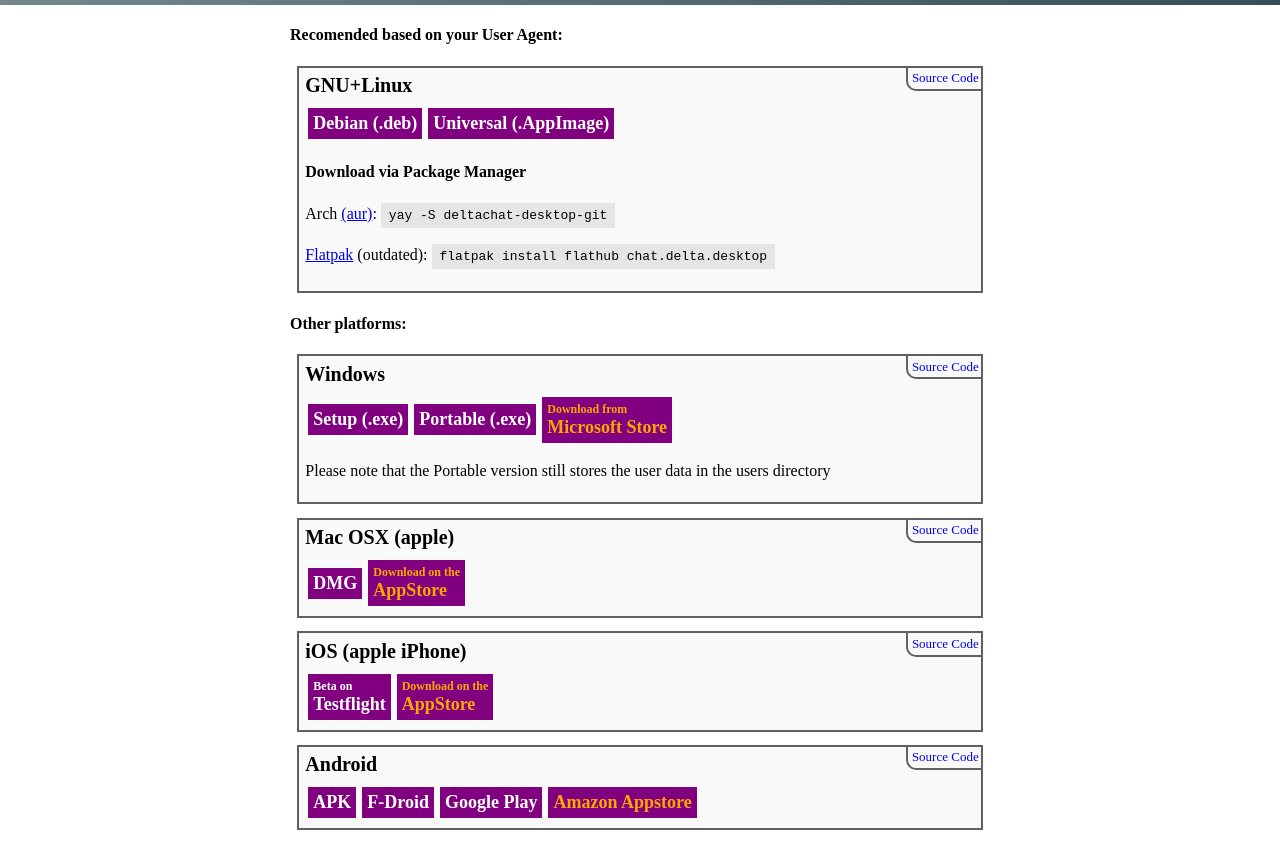
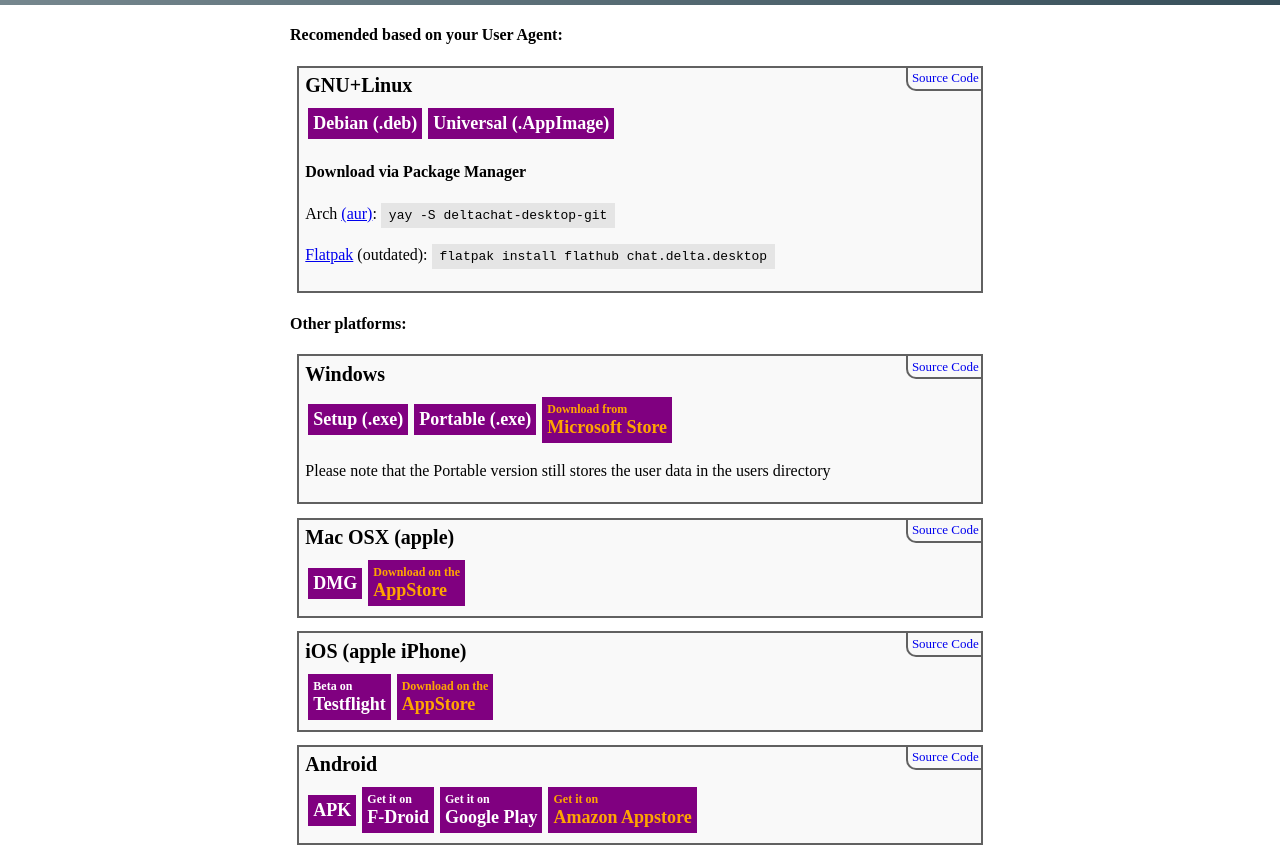
Before and after one commit to deltachat/get.delta.chat, a website: page src/index.html in a window 1280 px wide. Shown: the part 43-901 px from the top of the page. Drawn offline with Linux system fonts and the light colour scheme.

Commit message:
add "get it on" text

```diff
--- a/src/index.html
+++ b/src/index.html
@@ -73,9 +73,9 @@
                 <div class="title">Android</div>
                 <div class="buttons">
                     <a href="">APK</a>
-                    <a href="">F-Droid</a>
-                    <a href="">Google Play</a>
-                    <a  class="soon">Amazon Appstore</a>
+                    <a href=""><small>Get it on</small>F-Droid</a>
+                    <a href=""><small>Get it on</small>Google Play</a>
+                    <a  class="soon"><small>Get it on</small>Amazon Appstore</a>
                 </div>
             </div>
         </div>
```
